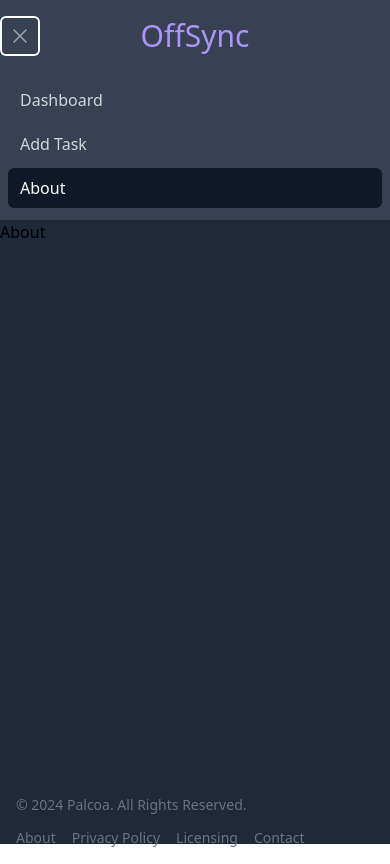
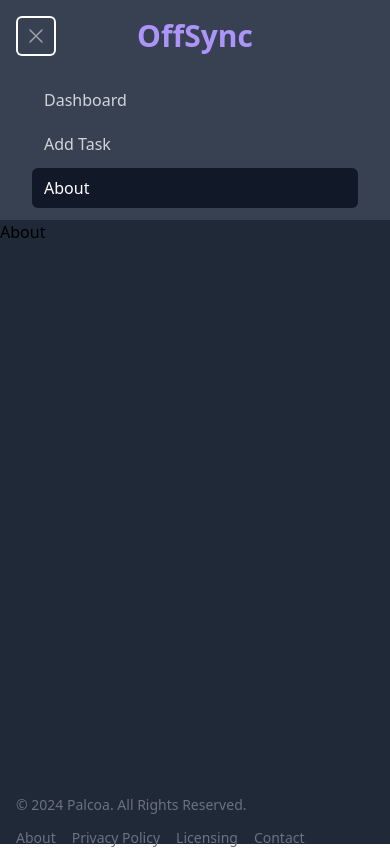
Before and after one commit to Shubham04Jha/Palcoa-Infotech, a React (Vite) app: page /about in a window 390 px wide. Both pictures are taken after a click on the button "Open main menu". Built offline with nearby package versions, Linux system fonts and the light colour scheme.

Commit message:
Some UI Changes

```diff
--- a/src/components/Header.jsx
+++ b/src/components/Header.jsx
@@ -42,7 +42,7 @@ export default function Header() {
             <div className="relative flex h-16 items-center justify-between">
               <div className="absolute inset-y-0 left-0 flex items-center sm:hidden">
                 <DisclosureButton
-                  className="relative inline-flex items-center justify-center rounded-md p-2 text-gray-400 hover:bg-gray-700 hover:text-white focus:outline-none focus:ring-2 focus:ring-inset focus:ring-white"
+                  className="mx-4 relative inline-flex items-center justify-center rounded-md p-2 text-gray-400 hover:bg-gray-700 hover:text-white focus:outline-none focus:ring-2 focus:ring-inset focus:ring-white"
                   onClick={toggleMobileMenu}
                 >
                   <span className="absolute -inset-0.5" />
@@ -56,7 +56,7 @@ export default function Header() {
               </div>
               <div className="flex flex-1 items-center justify-center sm:items-stretch sm:justify-start">
                 <div className="flex flex-shrink-0 items-center">
-                  <div className=" text-purple-400 text-3xl">OffSync</div>
+                  <div className=" text-purple-400 font-bold text-3xl">OffSync</div>
                 </div>
                 <div className="hidden sm:ml-6 sm:block">
                   <div className="flex space-x-4">
@@ -78,12 +78,17 @@ export default function Header() {
                   </div>
                 </div>
               </div>
-
+              {
+                currentUser ?
+                <button class="bg-transparent text-sm hover:bg-red-500 text-white font-semibold hover:text-white py-2 px-4 border border-blue-500 hover:border-transparent rounded" onClick={handleSignout}>
+                  Sign Out
+                </button> : <></>
+              }
             </div>
           </div>
 
           <DisclosurePanel className="sm:hidden">
-            <div className="space-y-1 px-2 pb-3 pt-2">
+            <div className="space-y-1 px-8 pb-3 pt-2">
               {updatedNavigation.map((item) => (
                 <Link
                   key={item.name}
--- a/src/components/PrivateRoute.jsx
+++ b/src/components/PrivateRoute.jsx
@@ -1,5 +1,6 @@
 import { useSelector } from 'react-redux';
 import { Outlet, Navigate } from 'react-router-dom';
+import { toast } from 'sonner';
 
 export default function PrivateRoute() {
   const { currentUser } = useSelector((state) => state.user);
--- a/src/components/TransactionList.jsx
+++ b/src/components/TransactionList.jsx
@@ -10,10 +10,10 @@ function TransactionList() {
     }
 
     return (
-        <ul className=" shadow overflow-hidden sm:rounded-md max-w-5xl mx-auto mt-16 ">
+        <ul className=" shadow overflow-hidden sm:rounded-md max-w-xl md:max-w-2xl lg:max-w-3xl mx-auto mt-16 ">
             {products.length > 0 ? (
                 products.map((product) => (
-                    <li key={product.id} className="border-t border-gray-200 bg-white my-8 sm:rounded-md">
+                    <li key={product.id} className="border-t border-gray-200 bg-white my-8 rounded-md">
                         <div className="px-4 py-5 sm:px-6">
                             <div className="flex items-center justify-between">
                                 <h3 className="text-lg leading-6 font-medium text-gray-900">{product.productName}</h3>
```
